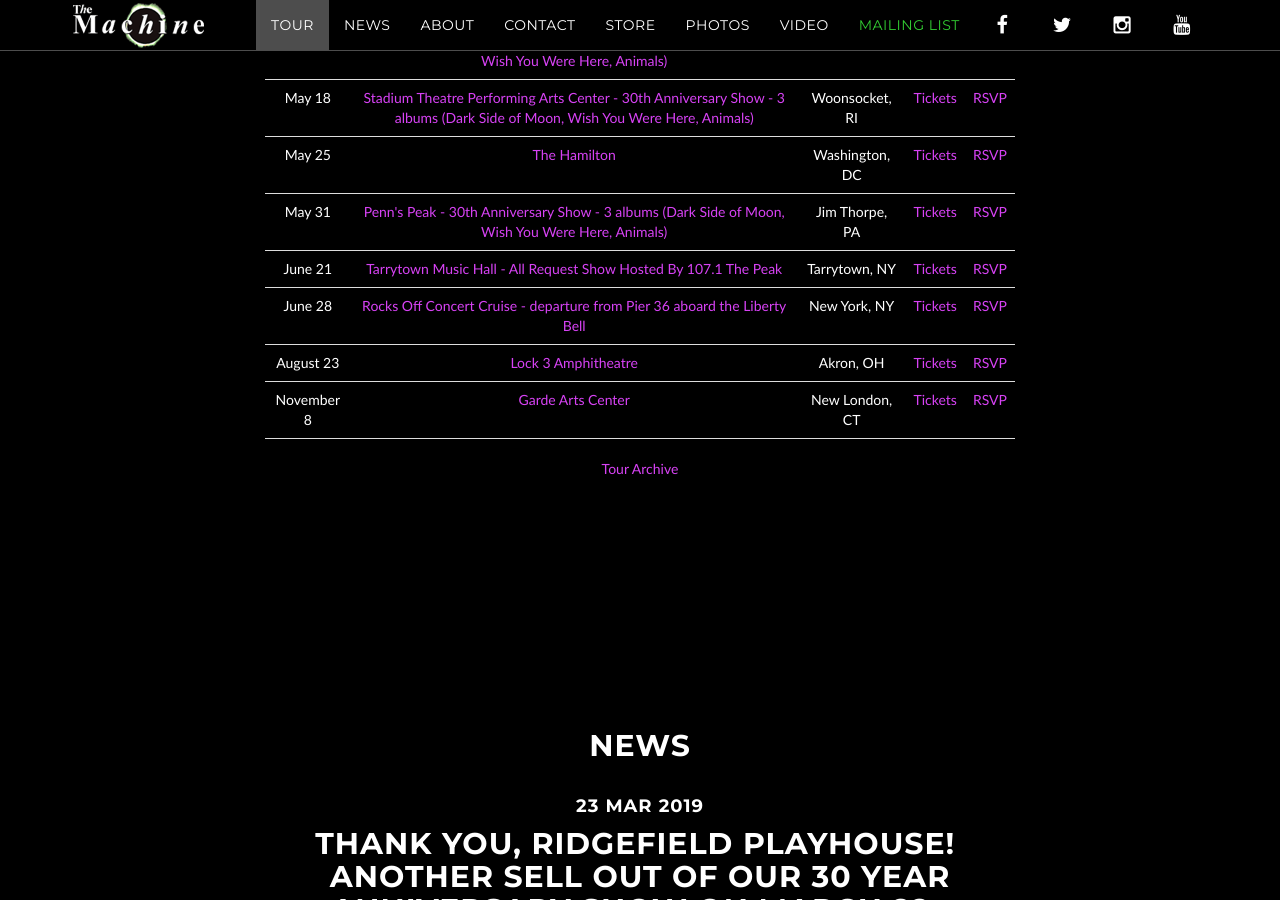
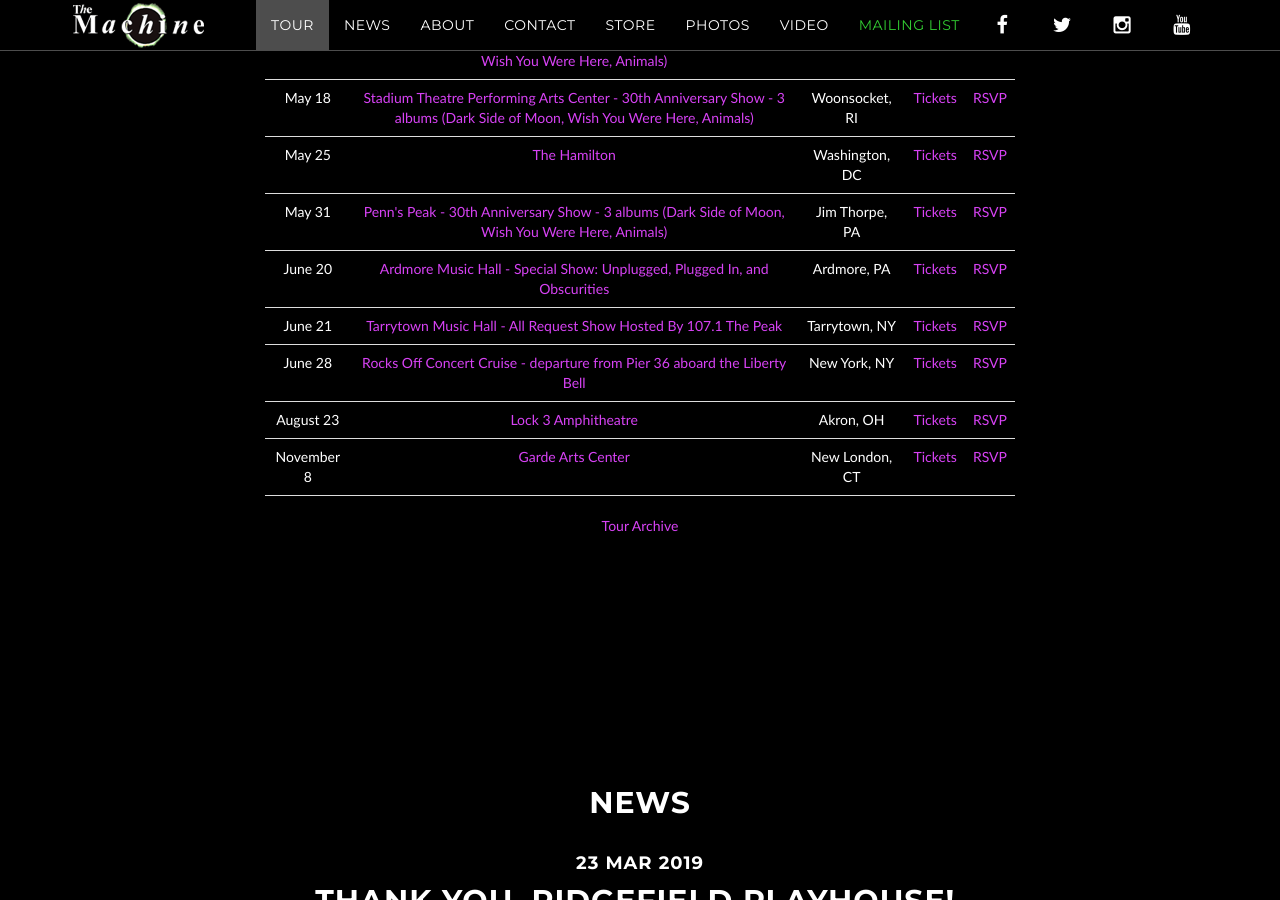
Before and after one commit to machineweb/machineweb.github.io, a Jekyll site: the page built from index.html, in a window 1280 px wide and 900 px high, scrolled down 1224 px. Built offline with Jekyll 4.4.1, drawn with Linux system fonts in a browser that asks for light colours; comment, search, counter and statistics services are not loaded.

Commit message:
New tour item

```diff
--- a/_data/tour.yml
+++ b/_data/tour.yml
@@ -3809,3 +3809,11 @@
     tickets-url: "https://www.ticketfly.com/purchase/mobile/index/1840287"
     rsvp-url: "https://www.ticketfly.com/purchase/mobile/index/1840287"
     order: "1558756800000"
+
+  - date: "June 20 2019"
+    venue: "Ardmore Music Hall - Special Show: Unplugged, Plugged In, and Obscurities"
+    venue-url: "http://bit.ly/TheMachineAMH"
+    location: "Ardmore, PA"
+    tickets-url: "http://bit.ly/TheMachineAMH"
+    rsvp-url: "https://www.facebook.com/events/1222673037897380/"
+    order: "1561003200000"
```
